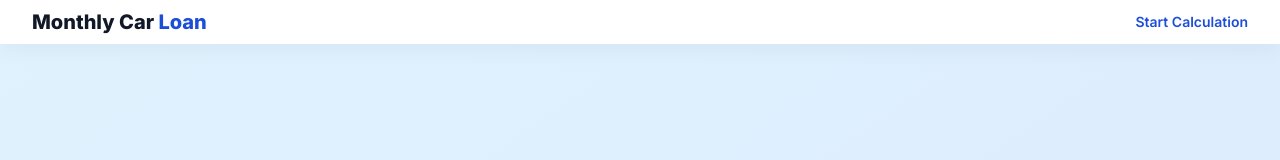
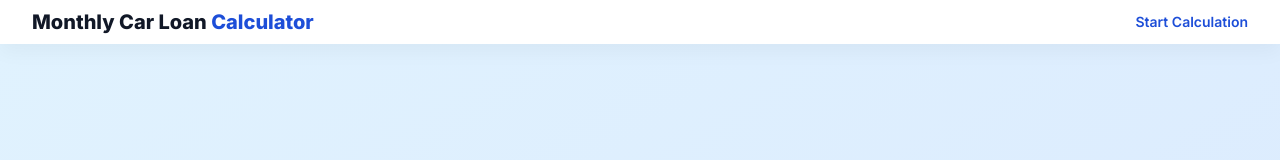
Before and after one commit to TheCodeChronicle/carloan, a plain HTML site: page index.html in a window 1280 px wide. Shown: the top 160 px of the page. Drawn offline with nearby package versions, Linux system fonts and the light colour scheme.

Commit message:
Update index.html

```diff
--- a/index.html
+++ b/index.html
@@ -5,6 +5,7 @@
     <meta name="viewport" content="width=device-width, initial-scale=1.0">
     <title>Auto Loan Payoff Calculator: Calculate Your Savings</title>
     <meta name="description" content="Calculate how much interest and time you can save by making extra monthly or one-time payments on your car loan.">
+    <meta name="keywords" content="car loan calculator, monthly payment, auto loan, amortization, car finance, interest rate, auto financing tool">
 
 <script async src="https://pagead2.googlesyndication.com/pagead/js/adsbygoogle.js?client=ca-pub-3794502422207734"
      crossorigin="anonymous"></script>
@@ -135,7 +136,7 @@
         <div class="max-w-7xl mx-auto px-4 sm:px-6 lg:px-8 py-3 flex justify-between items-center">
             <!-- Logo - Updated to Text Logo -->
                 <h2 class="text-xl font-extrabold text-gray-900 leading-none">
-                    Monthly Car <span class="text-primary-blue">Loan</span>
+                    Monthly Car Loan <span class="text-primary-blue">Calculator</span>
                 </h2>
             </a>
             <!-- Nav CTA -->
```
